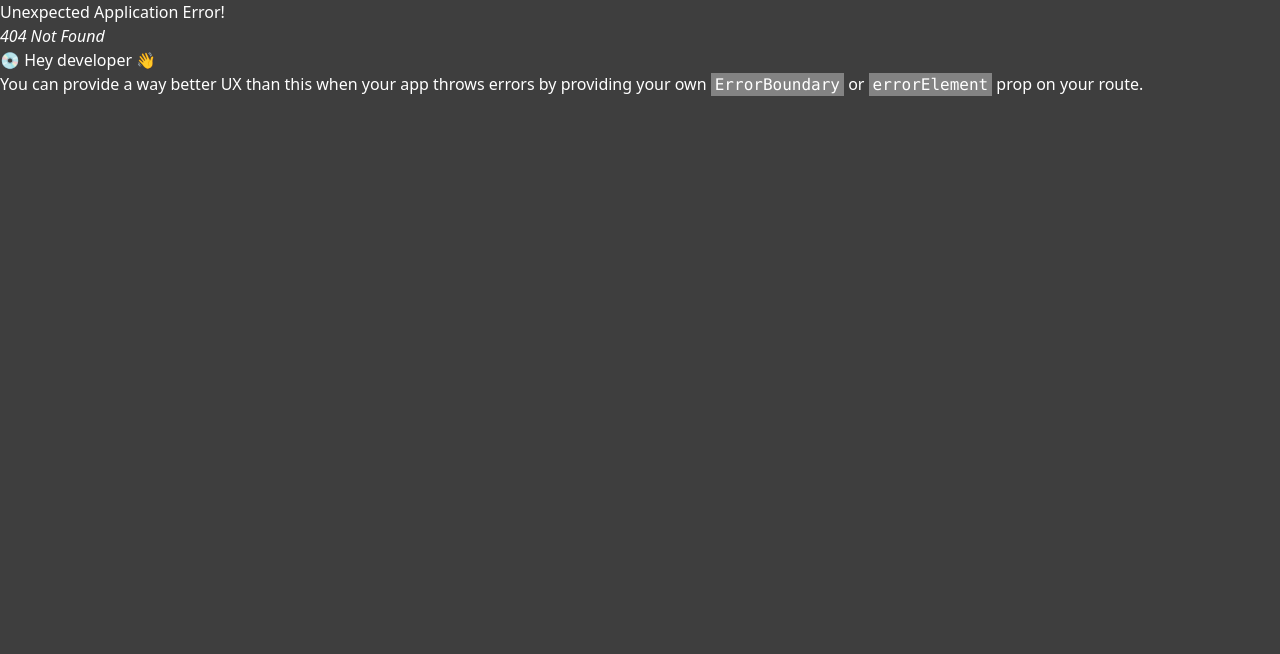
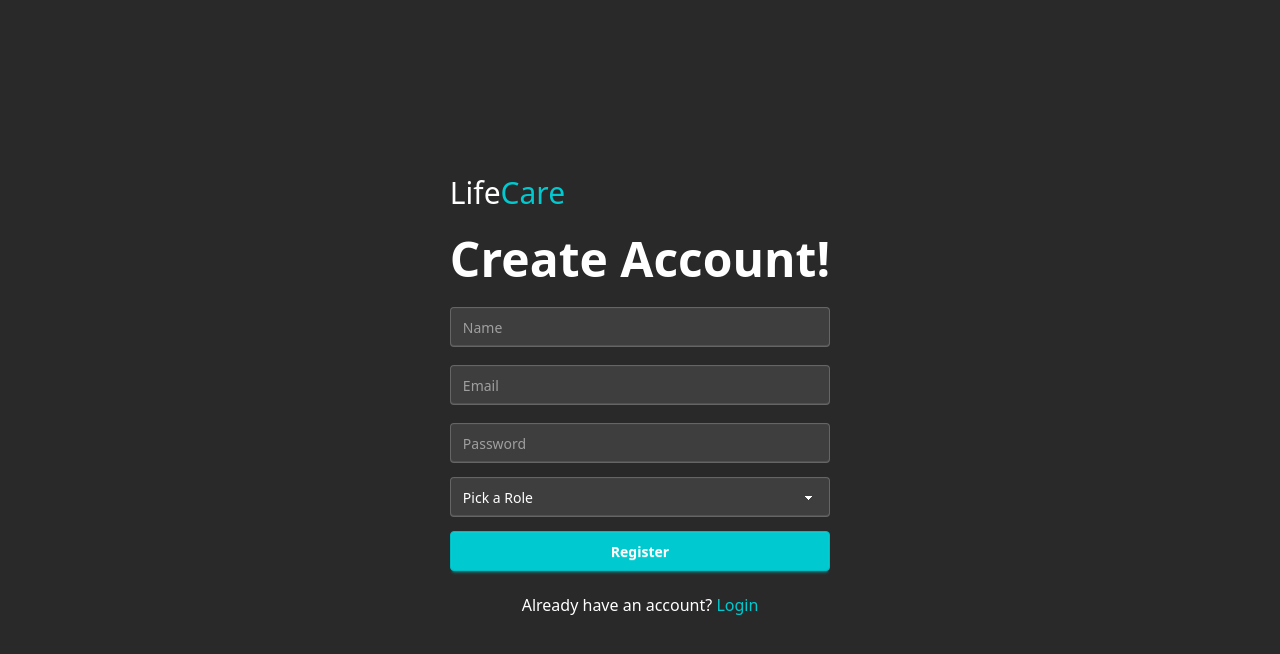
Before and after one commit to forLoop94/First_Responders, a React app in the folder client/: page /register in a window 1280 px wide. Before the commit this address had no page. Shown: the top 654 px of the page. Built offline with nearby package versions, Linux system fonts and the light colour scheme; the HTML template or start-up script is replaced by a standard one.

Commit message:
Add registration page, register user. Separate enum folder

```diff
--- a/client/src/App.tsx
+++ b/client/src/App.tsx
@@ -5,17 +5,19 @@ import {
   RouterProvider,
 } from "react-router-dom";
 import "./App.css";
-import Login from "./pages/Login";
+import Login from "./pages/auth/Login";
 import Growl from "./components/Growler";
 import Root from "./pages/Root";
-import ForgotPassword from "./pages/ForgotPassword";
-import ResetPassword from "./pages/ResetPassword";
+import ForgotPassword from "./pages/auth/ForgotPassword";
+import ResetPassword from "./pages/auth/ResetPassword";
+import Register from "./pages/auth/Register";
 
 const router = createBrowserRouter(
   createRoutesFromElements(
     <Route>
       <Route path="/" element={<Root />} />
       <Route path="/login" element={<Login />} />
+      <Route path="/register" element={<Register />} />
       <Route path="/forgot-password" element={<ForgotPassword />} />
       <Route
         path="/reset-password/:id/:resetString"
--- /dev/null
+++ b/client/src/enums/auth/e-auth.ts
@@ -0,0 +1,4 @@
+export enum Role {
+  Doctor = "DOCTOR",
+  Patient = "PATIENT",
+}
--- a/client/src/pages/ResetPassword.tsx
+++ b/client/src/pages/auth/ForgotPassword.tsx
@@ -1,66 +1,36 @@
 import React, { useState } from "react";
-import { growl } from "../utils/growl";
+import { growl } from "../../utils/growl";
 import axios from "axios";
-import { useNavigate, useParams } from "react-router-dom";
-import LoadingButton from "../components/LoadingButton";
+import LoadingButton from "../../components/LoadingButton";
 
-interface IResetData {
-  password: string;
-  confirmPassword: string;
-  userId: string;
-  resetString: string;
-}
-
-const ResetPassword = () => {
-  const navigate = useNavigate();
-  const params = useParams();
+const ForgotPassword: React.FC = () => {
+  const [email, setEmail] = useState<string>("");
   const [isLoading, setIsloading] = useState<boolean>(false);
-  const [data, setData] = useState<IResetData>({
-    password: "",
-    confirmPassword: "",
-    userId: params.id!,
-    resetString: params.resetString!,
-  });
 
   const handleSubmit = async (e: React.FormEvent<HTMLFormElement>) => {
     e.preventDefault();
 
     try {
       setIsloading(true);
-      const response: any = await axios.post(
-        "http://localhost:5500/api/auth/resetPassword",
-        data,
-        { withCredentials: true }
+      const response = await axios.get(
+        `http://localhost:5500/api/auth/forgotPassword/${email}`
       );
 
       const result = response.data;
 
       if (result.success) {
-        setData({
-          password: "",
-          confirmPassword: "",
-          userId: "",
-          resetString: "",
-        });
-        navigate("/login");
+        setEmail("");
         growl(result.message, "success");
       } else {
         growl(result.message, "error");
       }
     } catch (error: any) {
       setIsloading(true);
-      console.error("Password reset failed:", error);
+      console.error("Retrieval Email could not be sent:", error);
       growl(error.message, "error");
     } finally {
       setIsloading(false);
     }
-  };
-
-  const handleChange = (e: any) => {
-    setData({
-      ...data,
-      [e.target.name]: e.target.value,
-    });
   };
 
   return (
@@ -73,7 +43,7 @@ const ResetPassword = () => {
               <span className="text-primary">Care</span>
             </h2>
             <h1 className="text-base-content text-center text-4xl font-bold lg:text-5xl">
-              Reset Password
+              Retrieval Email
             </h1>
           </div>
           <fieldset className="fieldset flex flex-col w-full max-w-sm shrink-0">
@@ -82,19 +52,11 @@ const ResetPassword = () => {
               className="fieldset flex flex-col w-full max-w-sm shrink-0"
             >
               <input
-                type="password"
-                name="password"
+                type="email"
+                name="email"
                 className="input mb-3 w-full"
-                placeholder="New Password"
-                onChange={handleChange}
-                required
-              />
-              <input
-                type="password"
-                name="confirmPassword"
-                className="input mb-3 w-full"
-                placeholder="Confirm Password"
-                onChange={handleChange}
+                placeholder="Email"
+                onChange={(e) => setEmail(e.target.value)}
                 required
               />
               <button
@@ -102,7 +64,11 @@ const ResetPassword = () => {
                 className="btn btn-primary mt-2"
                 disabled={isLoading}
               >
-                {isLoading ? <LoadingButton text="Logging in" /> : "Login"}
+                {isLoading ? (
+                  <LoadingButton text="Sending mail" />
+                ) : (
+                  "Send Email"
+                )}
               </button>
             </form>
           </fieldset>
@@ -112,4 +78,4 @@ const ResetPassword = () => {
   );
 };
 
-export default ResetPassword;
+export default ForgotPassword;
--- /dev/null
+++ b/client/src/pages/auth/Login.tsx
@@ -0,0 +1,120 @@
+import React, { useState } from "react";
+import { growl } from "../../utils/growl";
+import axios from "axios";
+import { useNavigate } from "react-router-dom";
+import LoadingButton from "../../components/LoadingButton";
+
+const Login: React.FC = () => {
+  const navigate = useNavigate();
+  const [isLoading, setIsLoading] = useState<boolean>(false);
+  const [data, setData] = useState({
+    email: "",
+    password: "",
+  });
+
+  const handleSubmit = async (e: React.FormEvent<HTMLFormElement>) => {
+    e.preventDefault();
+
+    try {
+      setIsLoading(true);
+      const response: any = await axios.post(
+        "http://localhost:5500/api/auth/login",
+        data,
+        { withCredentials: true }
+      );
+
+      const result = response.data;
+
+      if (result.success) {
+        navigate("/");
+        growl(result.message, "success");
+      } else {
+        navigate("/login");
+        growl(result.message, "error");
+      }
+    } catch (error: any) {
+      setIsLoading(true);
+      console.error("Login failed:", error);
+      growl(error.message, "error");
+    } finally {
+      setIsLoading(false);
+    }
+  };
+
+  const handleChange = (e: React.ChangeEvent<HTMLInputElement>) => {
+    setData({
+      ...data,
+      [e.target.name]: e.target.value,
+    });
+  };
+
+  return (
+    <>
+      <div className="hero bg-base-200 min-h-screen">
+        <div className="hero-content flex-col">
+          <div className="">
+            <h2 className="text-2xl mb-6 md:text-3xl">
+              <span className="text-base-content">Life</span>
+              <span className="text-primary">Care</span>
+            </h2>
+            <h1 className="text-base-content text-center text-4xl font-bold lg:text-5xl">
+              Welcome Back!
+            </h1>
+          </div>
+          <fieldset className="fieldset flex flex-col w-full max-w-sm shrink-0">
+            <form
+              onSubmit={handleSubmit}
+              className="fieldset flex flex-col w-full max-w-sm shrink-0"
+            >
+              <input
+                type="email"
+                name="email"
+                className="input mb-3 w-full"
+                placeholder="Email"
+                onChange={handleChange}
+                required
+              />
+              <input
+                type="password"
+                name="password"
+                className="input mb-2 w-full"
+                placeholder="Password"
+                onChange={handleChange}
+                required
+              />
+              <div className="self-end">
+                <div
+                  onClick={() => navigate("/forgot-password")}
+                  className="hover:text-primary cursor-pointer"
+                >
+                  Forgot password?
+                </div>
+              </div>
+
+              <button
+                type="submit"
+                className="btn btn-primary mt-2"
+                disabled={isLoading}
+              >
+                {isLoading ? <LoadingButton text="Logging in" /> : "Login"}
+              </button>
+              <div>
+                <p className="text-center text-[1rem] mt-4">
+                  Don't have an account?{" "}
+                  <span
+                    onClick={() => navigate("/register")}
+                    className="text-primary cursor-pointer"
+                  >
+                    Sign up
+                  </span>
+                </p>
+              </div>
+            </form>
+          </fieldset>
+        </div>
+      </div>
+    </>
+  );
+};
+
+export default Login;
--- a/client/src/pages/Login.tsx
+++ b/client/src/pages/auth/Register.tsx
@@ -1,35 +1,38 @@
 import React, { useState } from "react";
-import { growl } from "../utils/growl";
+import { growl } from "../../utils/growl";
 import axios from "axios";
+import LoadingButton from "../../components/LoadingButton";
+import { Role } from "../../enums/auth/e-auth";
 import { useNavigate } from "react-router-dom";
-import LoadingButton from "../components/LoadingButton";
 
-const Login: React.FC = () => {
+const Register: React.FC = () => {
   const navigate = useNavigate();
+  const [selectedRole, setSelectedRole] = useState<Role>();
   const [isLoading, setIsLoading] = useState<boolean>(false);
   const [data, setData] = useState({
+    name: "",
     email: "",
     password: "",
+    role: "",
   });
 
   const handleSubmit = async (e: React.FormEvent<HTMLFormElement>) => {
     e.preventDefault();
+    console.log(data);
 
     try {
       setIsLoading(true);
       const response: any = await axios.post(
-        "http://localhost:5500/api/auth/login",
-        data,
-        { withCredentials: true }
+        "http://localhost:5500/api/auth/register",
+        data
       );
 
       const result = response.data;
 
       if (result.success) {
-        navigate("/");
+        navigate("/login");
         growl(result.message, "success");
       } else {
-        navigate("/login");
         growl(result.message, "error");
       }
     } catch (error: any) {
@@ -41,7 +44,9 @@ const Login: React.FC = () => {
     }
   };
 
-  const handleChange = (e: any) => {
+  const handleChange = (
+    e: React.ChangeEvent<HTMLInputElement | HTMLSelectElement>
+  ) => {
     setData({
       ...data,
       [e.target.name]: e.target.value,
@@ -58,7 +63,7 @@ const Login: React.FC = () => {
               <span className="text-primary">Care</span>
             </h2>
             <h1 className="text-base-content text-center text-4xl font-bold lg:text-5xl">
-              Welcome Back!
+              Create Account!
             </h1>
           </div>
           <fieldset className="fieldset flex flex-col w-full max-w-sm shrink-0">
@@ -66,6 +71,14 @@ const Login: React.FC = () => {
               onSubmit={handleSubmit}
               className="fieldset flex flex-col w-full max-w-sm shrink-0"
             >
+              <input
+                type="text"
+                name="name"
+                className="input mb-3 w-full"
+                placeholder="Name"
+                onChange={handleChange}
+                required
+              />
               <input
                 type="email"
                 name="email"
@@ -82,26 +95,36 @@ const Login: React.FC = () => {
                 onChange={handleChange}
                 required
               />
-              <div className="self-end">
-                <div
-                  onClick={() => navigate("/forgot-password")}
-                  className="hover:text-primary cursor-pointer"
-                >
-                  Forgot password?
-                </div>
-              </div>
-
+              <select
+                defaultValue="Pick a Role"
+                className="select select-bordered w-full"
+                name="role"
+                value={selectedRole}
+                onChange={handleChange}
+              >
+                <option disabled={true}>Pick a Role</option>
+                {Object.values(Role).map((role) => (
+                  <option key={role} value={role}>
+                    {role}
+                  </option>
+                ))}
+              </select>
               <button
                 type="submit"
                 className="btn btn-primary mt-2"
                 disabled={isLoading}
               >
-                {isLoading ? <LoadingButton text="Logging in" /> : "Login"}
+                {isLoading ? <LoadingButton text="Signing up" /> : "Register"}
               </button>
               <div>
                 <p className="text-center text-[1rem] mt-4">
-                  Don't have an account?{" "}
-                  <span className="text-primary cursor-pointer">Sign up</span>
+                  Already have an account?{" "}
+                  <span
+                    onClick={() => navigate("/login")}
+                    className="text-primary cursor-pointer"
+                  >
+                    Login
+                  </span>
                 </p>
               </div>
             </form>
@@ -112,4 +135,4 @@ const Login: React.FC = () => {
   );
 };
 
-export default Login;
+export default Register;
--- a/client/src/pages/ForgotPassword.tsx
+++ b/client/src/pages/auth/ResetPassword.tsx
@@ -1,36 +1,66 @@
 import React, { useState } from "react";
-import { growl } from "../utils/growl";
+import { growl } from "../../utils/growl";
 import axios from "axios";
-import LoadingButton from "../components/LoadingButton";
+import { useNavigate, useParams } from "react-router-dom";
+import LoadingButton from "../../components/LoadingButton";
 
-const ForgotPassword: React.FC = () => {
-  const [email, setEmail] = useState<string>("");
+interface IResetData {
+  password: string;
+  confirmPassword: string;
+  userId: string;
+  resetString: string;
+}
+
+const ResetPassword: React.FC = () => {
+  const navigate = useNavigate();
+  const params = useParams();
   const [isLoading, setIsloading] = useState<boolean>(false);
+  const [data, setData] = useState<IResetData>({
+    password: "",
+    confirmPassword: "",
+    userId: params.id!,
+    resetString: params.resetString!,
+  });
 
   const handleSubmit = async (e: React.FormEvent<HTMLFormElement>) => {
     e.preventDefault();
 
     try {
       setIsloading(true);
-      const response = await axios.get(
-        `http://localhost:5500/api/auth/forgotPassword/${email}`
+      const response: any = await axios.post(
+        "http://localhost:5500/api/auth/resetPassword",
+        data,
+        { withCredentials: true }
       );
 
       const result = response.data;
 
       if (result.success) {
-        setEmail("");
+        setData({
+          password: "",
+          confirmPassword: "",
+          userId: "",
+          resetString: "",
+        });
+        navigate("/login");
         growl(result.message, "success");
       } else {
         growl(result.message, "error");
       }
     } catch (error: any) {
       setIsloading(true);
-      console.error("Retrieval Email could not be sent:", error);
+      console.error("Password reset failed:", error);
       growl(error.message, "error");
     } finally {
       setIsloading(false);
     }
+  };
+
+  const handleChange = (e: React.ChangeEvent<HTMLInputElement>) => {
+    setData({
+      ...data,
+      [e.target.name]: e.target.value,
+    });
   };
 
   return (
@@ -43,7 +73,7 @@ const ForgotPassword: React.FC = () => {
               <span className="text-primary">Care</span>
             </h2>
             <h1 className="text-base-content text-center text-4xl font-bold lg:text-5xl">
-              Retrieval Email
+              Reset Password
             </h1>
           </div>
           <fieldset className="fieldset flex flex-col w-full max-w-sm shrink-0">
@@ -52,11 +82,19 @@ const ForgotPassword: React.FC = () => {
               className="fieldset flex flex-col w-full max-w-sm shrink-0"
             >
               <input
-                type="email"
-                name="email"
+                type="password"
+                name="password"
                 className="input mb-3 w-full"
-                placeholder="Email"
-                onChange={(e) => setEmail(e.target.value)}
+                placeholder="New Password"
+                onChange={handleChange}
+                required
+              />
+              <input
+                type="password"
+                name="confirmPassword"
+                className="input mb-3 w-full"
+                placeholder="Confirm Password"
+                onChange={handleChange}
                 required
               />
               <button
@@ -64,11 +102,7 @@ const ForgotPassword: React.FC = () => {
                 className="btn btn-primary mt-2"
                 disabled={isLoading}
               >
-                {isLoading ? (
-                  <LoadingButton text="Sending mail" />
-                ) : (
-                  "Send Email"
-                )}
+                {isLoading ? <LoadingButton text="Logging in" /> : "Login"}
               </button>
             </form>
           </fieldset>
@@ -78,4 +112,4 @@ const ForgotPassword: React.FC = () => {
   );
 };
 
-export default ForgotPassword;
+export default ResetPassword;
```
